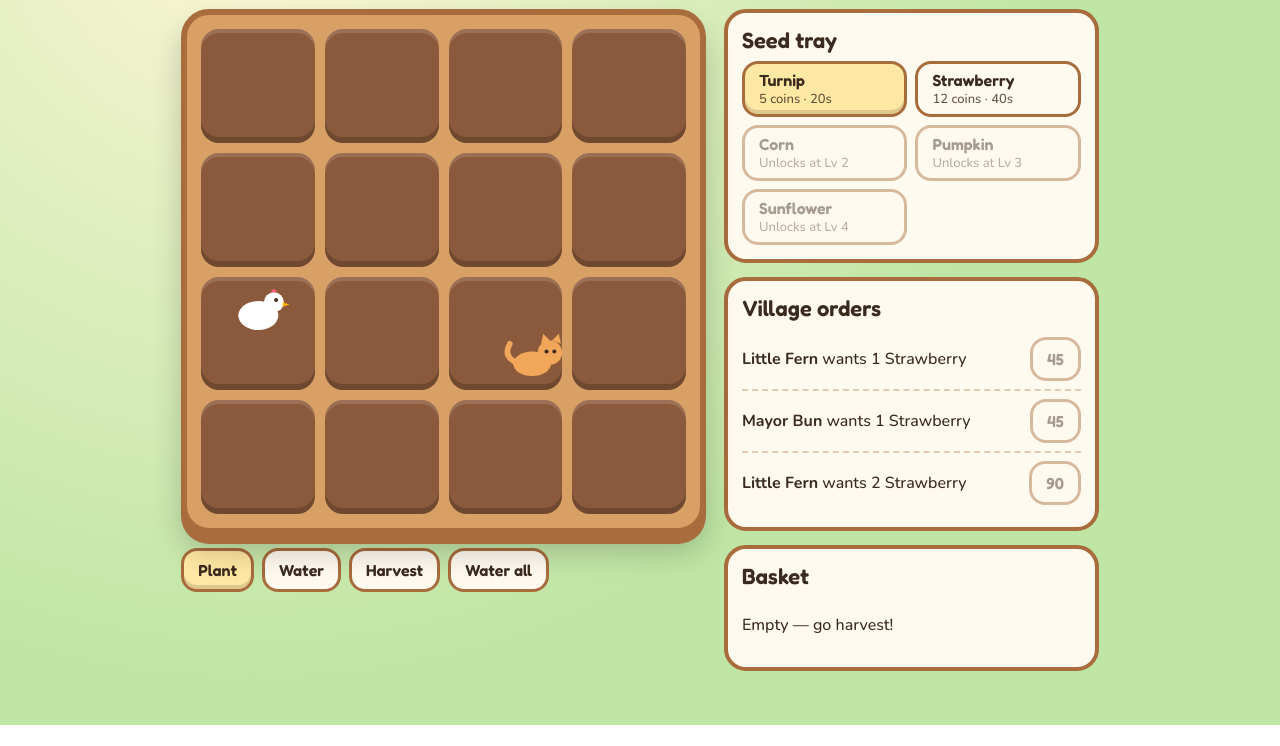
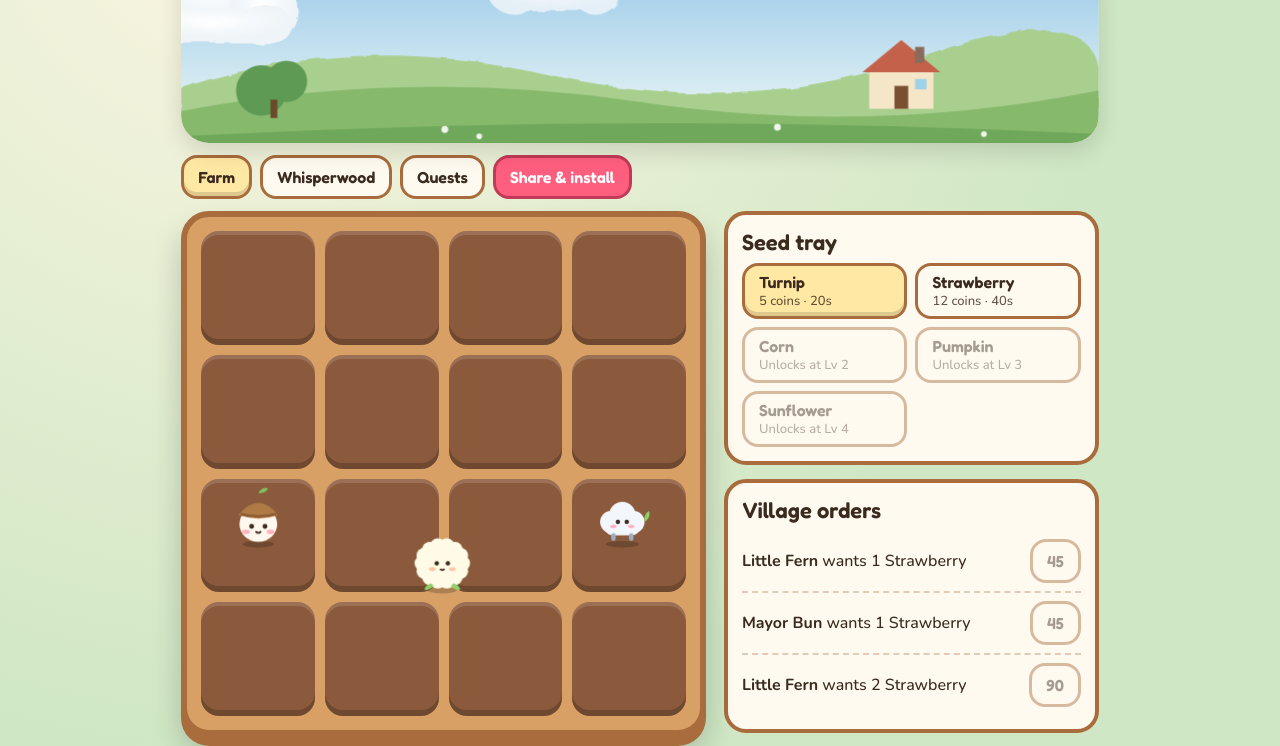
Before and after one commit to sprouthollow/sprouthollow.github.io, a plain HTML site: page index.html in a window 1280 px wide. Shown: the part 119-865 px from the top of the page. Before the commit the page ends 844 px from the top, so only its background shows below. Drawn offline with nearby package versions, Linux system fonts and the light colour scheme.

Commit message:
Add files via upload

```diff
--- a/index.html
+++ b/index.html
@@ -12,12 +12,13 @@
 <title>Sprout Hollow</title>
 <link href="https://fonts.googleapis.com/css2?family=Fredoka:wght@400;600;700&family=Nunito:wght@500;700&display=swap" rel="stylesheet">
 <style>
-/* VOICE: cozy but brave — a pocket farm with a forest full of secrets
+/* original mascots (Pip, Fuzzle, Lumi); painterly countryside scene
+   VOICE: cozy but brave — a pocket farm with a forest full of secrets
    IDEA: a wooden toy farm board beside a hand-drawn treasure map
    PICTURE: the field (farm tab) or the fog-covered Whisperwood map (adventure tab)
    COLOUR and TYPE: meadow green, honey wood, strawberry accent, night-moss for the woods; Fredoka + Nunito
    LAYOUT: title bar with stats and weather, tabs, the board big, side panels below on phones */
-:root{color-scheme:light dark;--bg:light-dark(#bfe6a4,#1b2a2a);--sky:light-dark(#fff6d9,#22343a);--ink:light-dark(#3b2a1e,#f5ead8);--wood:light-dark(#d9a066,#8a5a35);--woodD:light-dark(#a86c3d,#5e3b22);--soil:#8b5a3c;--soilW:#5e3a26;--berry:#ff5f7e;--card:light-dark(#fffaf0,#2b3d3f);--moss:#2f5d46;--fog:#cfe3d6}
+:root{color-scheme:light dark;--bg:light-dark(#cfe7c4,#1c2b33);--sky:light-dark(#fdf6e3,#263b48);--ink:light-dark(#3b2a1e,#f5ead8);--wood:light-dark(#d9a066,#8a5a35);--woodD:light-dark(#a86c3d,#5e3b22);--soil:#8b5a3c;--soilW:#5e3a26;--berry:#ff5f7e;--card:light-dark(#fffaf0,#2b3d3f);--moss:#2f5d46;--fog:#cfe3d6}
 :root[data-theme=light]{color-scheme:light}:root[data-theme=dark]{color-scheme:dark}
 *{box-sizing:border-box;min-width:0}
 body{margin:0;background:radial-gradient(circle at 20% 0,var(--sky),var(--bg) 60%);color:var(--ink);font:16px/1.5 Nunito,system-ui,sans-serif;overflow-x:clip;min-height:100vh}
@@ -27,6 +28,12 @@ header{display:flex;flex-wrap:wrap;align-items:center;justify-content:space-betw
 h1{font:700 clamp(30px,5vw,44px)/1.05 Fredoka,sans-serif;margin:0}
 .stats{display:flex;gap:6px;flex-wrap:wrap}
 .pill{background:var(--card);border:3px solid var(--woodD);border-radius:99px;padding:3px 12px;font:600 15px Fredoka;white-space:nowrap}
+.scene{position:relative;height:clamp(120px,22vw,190px);border-radius:28px;overflow:hidden;margin-bottom:12px;box-shadow:0 8px 24px #0002}
+.scene svg{position:absolute;inset:0;width:100%;height:100%}
+.cloud{animation:drift 60s linear infinite}.cloud.b{animation-duration:90s}
+@keyframes drift{from{transform:translateX(-30%)}to{transform:translateX(130%)}}
+.bob{animation:bob 2.6s ease-in-out infinite;transform-box:fill-box;transform-origin:50% 100%}
+@keyframes bob{50%{transform:translateY(-6%) scaleY(1.03)}}
 .tabs{display:flex;gap:8px;margin-bottom:12px;flex-wrap:wrap}
 .main{display:grid;grid-template-columns:minmax(0,1.4fr) minmax(0,1fr);gap:18px}
 @media(max-width:760px){.main{grid-template-columns:minmax(0,1fr)}}
@@ -92,6 +99,20 @@ body.rain .drop{display:block}
     <span class="pill" id="lvl"></span><span class="pill" id="day"></span><span class="pill" id="wx"></span>
   </div>
 </header>
+<div class="scene" aria-hidden="true"><svg viewBox="0 0 800 190" preserveAspectRatio="xMidYMid slice">
+<defs><linearGradient id="sk" x1="0" y1="0" x2="0" y2="1"><stop offset="0" stop-color="#8fc3e8"/><stop offset=".7" stop-color="#d8ecf2"/><stop offset="1" stop-color="#fdf1d6"/></linearGradient>
+<filter id="wc"><feTurbulence type="fractalNoise" baseFrequency=".04" numOctaves="3"/><feDisplacementMap in="SourceGraphic" scale="6"/></filter>
+<radialGradient id="cl" cx=".5" cy=".4"><stop offset="0" stop-color="#fff"/><stop offset="1" stop-color="#eef4f8"/></radialGradient></defs>
+<rect width="800" height="190" fill="url(#sk)"/>
+<g class="cloud" filter="url(#wc)"><g fill="url(#cl)"><circle cx="120" cy="60" r="34"/><circle cx="160" cy="44" r="42"/><circle cx="205" cy="62" r="30"/><rect x="90" y="60" width="140" height="30" rx="15"/></g></g>
+<g class="cloud b" filter="url(#wc)" opacity=".85"><g fill="url(#cl)"><circle cx="460" cy="40" r="26"/><circle cx="495" cy="30" r="32"/><circle cx="530" cy="44" r="22"/><rect x="440" y="40" width="110" height="22" rx="11"/></g></g>
+<path d="M0 130 Q150 80 320 118 T640 104 T800 112 V190 H0z" fill="#a9cf8e" filter="url(#wc)"/>
+<path d="M0 150 Q200 112 400 142 T800 132 V190 H0z" fill="#86b96c"/>
+<g transform="translate(600 92)"><rect x="0" y="22" width="56" height="34" fill="#f5e6c8"/><path d="M-6 24 L28 -4 L62 24z" fill="#c4614a"/><rect x="22" y="36" width="12" height="20" fill="#7a5032"/><rect x="40" y="30" width="10" height="9" fill="#9fd2e8"/><rect x="40" y="2" width="8" height="14" fill="#8a6a5a"/></g>
+<g fill="#5e9a54"><circle cx="70" cy="132" r="22"/><circle cx="92" cy="124" r="18"/><rect x="78" y="140" width="6" height="16" fill="#6b4a2a"/></g>
+<path d="M0 172 Q400 150 800 170 V190 H0z" fill="#6fa85a"/>
+<g fill="#fff" opacity=".9"><circle cx="230" cy="166" r="3"/><circle cx="260" cy="172" r="2.5"/><circle cx="520" cy="164" r="3"/><circle cx="700" cy="170" r="2.5"/></g>
+</svg></div>
 <div class="tabs">
   <button class="btn" data-tab="farm">Farm</button>
   <button class="btn" data-tab="woods">Whisperwood</button>
@@ -198,7 +219,7 @@ function render(){
   if(S.tab==='quests'){
     side=`<div class="panel"><h2>Quests</h2>${QUESTS.map(q=>{const v=Math.min(q.n,q.goal(S)),ok=v>=q.n,c=S.claimed[q.id];return `<div><div class="row"><span>${q.t}</span><button class="btn" data-q="${q.id}" ${ok&&!c?'':'disabled'}>${c?'Done':(q.r.coins?q.r.coins+' coins':q.r.gems+' gems')}</button></div><div class="meter"><i style="width:${v/q.n*100}%"></i></div></div>`}).join('')}</div>
     <div class="panel"><h2>Gem shop</h2><div class="row"><span>Moonmelon seed</span><button class="btn" data-buy="moonmelon" ${S.gems>=3?'':'disabled'}>3 gems</button></div><div class="row"><span>Starfruit seed</span><button class="btn" data-buy="starfruit" ${S.gems>=5?'':'disabled'}>5 gems</button></div><div class="row"><span>Sprinkler (auto-water today)</span><button class="btn" data-buy="sprinkler" ${S.gems>=2?'':'disabled'}>2 gems</button></div></div>
-    <div class="panel"><h2>Forest friends</h2><p>${S.friends?`You've befriended ${S.friends} bunny${S.friends>1?'s':''}. Each one adds +5% to sale prices.`:'Find bunnies in Whisperwood to befriend them.'}</p></div>`;
+    <div class="panel"><h2>Forest friends</h2><p>${S.friends?`You've befriended ${S.friends} Fuzzle${S.friends>1?'s':''}. Each one adds +5% to sale prices.`:'Find Fuzzles in Whisperwood to befriend them.'}</p></div>`;
   }
   if(S.tab==='share'){
     side=`<div class="panel"><h2>Scan to play</h2><p>Point any phone camera here. It opens the game, then use "Add to Home Screen" (iPhone) or "Install app" (Android, Windows, Mac).</p><div id="qr"></div><label for="url">Game link</label><input id="url" value="${APP_URL}"><div class="tools"><button class="btn" data-a="copy">Copy link</button><button class="btn" data-a="regen">Update QR</button></div><p class="note">Free forever. No ads, no sign-up. Saves on each device.</p></div>`;
@@ -224,7 +245,7 @@ function explore(i){const t=S.map[i];
   else if(e==='gem'){S.gems++;toast('A sparkly gem!');t.e='done'}
   else if(e==='seed'){const k=Math.random()<.7?'moonmelon':'starfruit';S.rare[k]=(S.rare[k]||0)+1;toast('Rare seed: '+CROPS[k].name+'!');t.e='done'}
   else if(e==='chest'){const n=60+(Math.random()*80|0);S.coins+=n;S.gems+=2;modal(`${ICON.chest}<h2>Treasure chest!</h2><p>${n} coins and 2 gems inside.</p><button class="btn big" data-a="close">Yay!</button>`);t.e='done'}
-  else if(e==='friend'){S.friends++;modal(`${ICON.friend}<h2>A bunny joins you!</h2><p>Your forest friends make villagers pay 5% more each.</p><button class="btn big" data-a="close">Welcome, buddy</button>`);t.e='done'}
+  else if(e==='friend'){S.friends++;modal(`${ICON.friend}<h2>Fuzzle joins you!</h2><p>Your forest friends make villagers pay 5% more each.</p><button class="btn big" data-a="close">Welcome, buddy</button>`);t.e='done'}
   else if(e==='mole')moleFight(t);
   else toast('Just soft grass and birdsong.');
 }
@@ -262,9 +283,15 @@ document.addEventListener('click',e=>{
 });
 $('modal').addEventListener('click',e=>{if(e.target.id==='modal'&&!mole)close()});
 
-const CRIT=[`<svg viewBox="0 0 60 50"><ellipse cx="30" cy="32" rx="18" ry="13" fill="#fff"/><circle cx="44" cy="20" r="9" fill="#fff"/><path d="M41 11 q3-6 6 0" fill="#ff5f7e"/><path d="M52 20 l6 2 -6 2z" fill="#ffb400"/><circle cx="46" cy="18" r="1.8" fill="#3b2a1e"/></svg>`,
- `<svg viewBox="0 0 60 50"><ellipse cx="28" cy="34" rx="17" ry="11" fill="#f2a65a"/><circle cx="44" cy="24" r="11" fill="#f2a65a"/><path d="M36 16 l2-9 6 6z M46 13 l6-6 2 9z" fill="#f2a65a"/><circle cx="41" cy="23" r="1.8" fill="#3b2a1e"/><circle cx="48" cy="23" r="1.8" fill="#3b2a1e"/><path d="M12 32 q-10-6 -4-16" stroke="#f2a65a" stroke-width="5" fill="none" stroke-linecap="round"/></svg>`];
-$('critters').innerHTML=CRIT.map((c,i)=>`<div class="critter" id="cr${i}" style="left:${10+i*60}%;top:70%">${c}</div>`).join('');
+const CRIT=[
+ /* Pip: acorn-capped seedling kid */
+ `<svg viewBox="0 0 60 60"><ellipse cx="30" cy="56" rx="14" ry="3" fill="#0003"/><g class="bob"><ellipse cx="30" cy="38" rx="17" ry="16" fill="#fff8ee"/><path d="M12 30 q18 -22 36 0 q-18 6 -36 0z" fill="#b07a45"/><path d="M14 29 q16 4 32 0" stroke="#8a5a30" stroke-width="2" fill="none"/><path d="M30 10 q4 -6 9 -4 q-3 5 -9 4z" fill="#7fc35e"/><circle cx="24" cy="40" r="2.2" fill="#3b2a1e"/><circle cx="36" cy="40" r="2.2" fill="#3b2a1e"/><path d="M28 45 q2 2 4 0" stroke="#3b2a1e" stroke-width="1.6" fill="none" stroke-linecap="round"/><ellipse cx="19" cy="45" rx="3.4" ry="2" fill="#ffb1bf"/><ellipse cx="41" cy="45" rx="3.4" ry="2" fill="#ffb1bf"/></g></svg>`,
+ /* Fuzzle: dandelion-puff spirit with leaf feet */
+ `<svg viewBox="0 0 60 60"><ellipse cx="30" cy="56" rx="13" ry="3" fill="#0003"/><g class="bob">${Array.from({length:14},(_,i)=>`<circle cx="${30+18*Math.cos(i/14*6.283)}" cy="${32+16*Math.sin(i/14*6.283)}" r="7" fill="#fffbe6"/>`).join('')}<circle cx="30" cy="32" r="16" fill="#fffbe6"/><path d="M20 50 q-6 2 -6 6 q6 0 8 -4z M40 50 q6 2 6 6 q-6 0 -8 -4z" fill="#8fd16a"/><circle cx="25" cy="32" r="2" fill="#3b2a1e"/><circle cx="35" cy="32" r="2" fill="#3b2a1e"/><path d="M28 37 q2 2 4 0" stroke="#3b2a1e" stroke-width="1.5" fill="none"/><ellipse cx="21" cy="37" rx="3" ry="1.8" fill="#ffc6a8"/><ellipse cx="39" cy="37" rx="3" ry="1.8" fill="#ffc6a8"/></g></svg>`,
+ /* Lumi: cloud lamb with a sprout tail */
+ `<svg viewBox="0 0 60 60"><ellipse cx="30" cy="56" rx="15" ry="3" fill="#0003"/><g class="bob"><g fill="#f3f6fb"><circle cx="20" cy="36" r="10"/><circle cx="30" cy="30" r="12"/><circle cx="40" cy="36" r="10"/><rect x="14" y="34" width="32" height="14" rx="7"/></g><rect x="20" y="46" width="4" height="7" rx="2" fill="#9bb0c4"/><rect x="36" y="46" width="4" height="7" rx="2" fill="#9bb0c4"/><path d="M50 36 q6 -4 4 -10 q-5 3 -4 10z" fill="#8fd16a"/><circle cx="26" cy="36" r="2" fill="#3b2a1e"/><circle cx="34" cy="36" r="2" fill="#3b2a1e"/><ellipse cx="22" cy="40" rx="2.8" ry="1.6" fill="#ffb1bf"/><ellipse cx="38" cy="40" rx="2.8" ry="1.6" fill="#ffb1bf"/></g></svg>`
+];
+$('critters').innerHTML=CRIT.map((c,i)=>`<div class="critter" id="cr${i}" style="left:${10+i*35}%;top:70%">${c}</div>`).join('');
 setInterval(()=>CRIT.forEach((_,i)=>{const e=$('cr'+i);e.style.left=(Math.random()*80)+'%';e.style.top=(Math.random()*80)+'%'}),4000);
 
 let ticks=0;
--- a/sw.js
+++ b/sw.js
@@ -1,4 +1,4 @@
-const C='sprout-hollow-v2';
+const C='sprout-hollow-v3';
 const FILES=['./','index.html','manifest.webmanifest','icon.svg','icon-192.png','icon-512.png','https://cdnjs.cloudflare.com/ajax/libs/qrcodejs/1.0.0/qrcode.min.js'];
 self.addEventListener('install',e=>{e.waitUntil(caches.open(C).then(c=>c.addAll(FILES)));self.skipWaiting()});
 self.addEventListener('activate',e=>{e.waitUntil(caches.keys().then(k=>Promise.all(k.filter(x=>x!==C).map(x=>caches.delete(x)))));self.clients.claim()});
```
